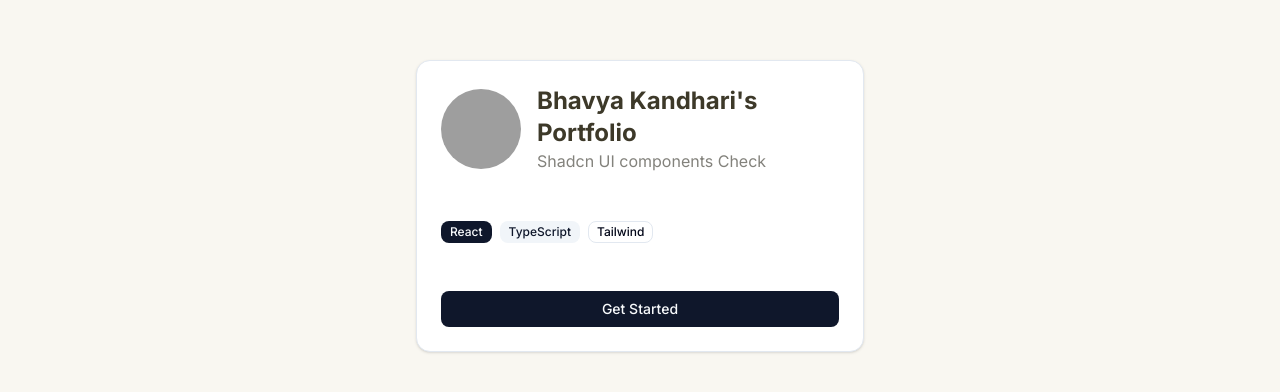
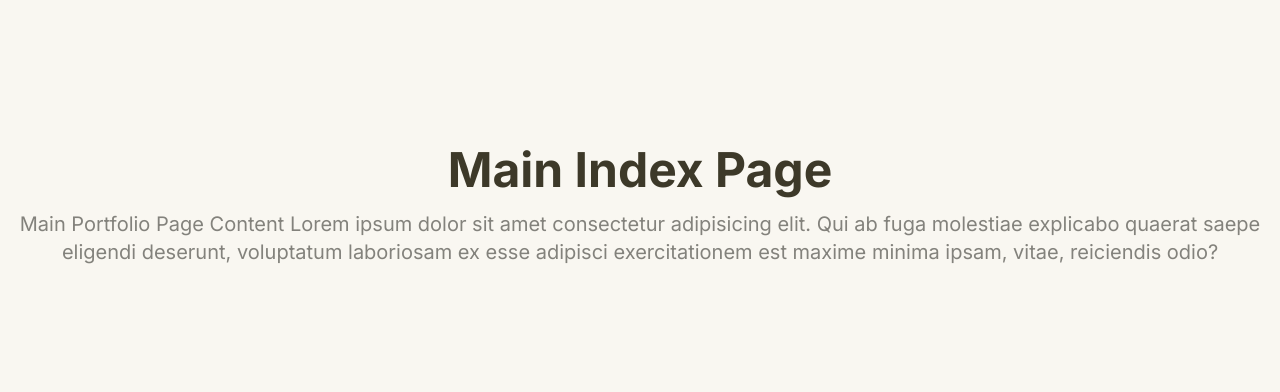
Before and after one commit to bkandh30/bhavya-portfolio-v3, a React (Vite) app: page / in a window 1280 px wide. Shown: the part 194-586 px from the top of the page. Built offline with nearby package versions, Linux system fonts and the light colour scheme; grey boxes are pictures that could not be loaded.

Commit message:
Updated page routes

```diff
--- a/src/App.tsx
+++ b/src/App.tsx
@@ -1,35 +1,25 @@
-import { Button } from "@/components/ui/button";
-import { Card } from "@/components/ui/card";
-import { Badge } from "@/components/ui/badge";
-import { Avatar, AvatarFallback, AvatarImage } from "@/components/ui/avatar";
+import { Toaster as Sonner } from "@/components/ui/sonner";
+import { TooltipProvider } from "@radix-ui/react-tooltip";
+import { QueryClient, QueryClientProvider } from "@tanstack/react-query";
+import { BrowserRouter, Routes, Route } from "react-router-dom";
+import Index from "./pages/Index";
+import NotFound from "./pages/NotFound";
 
-const App = () => {
-  return (
-    <div className="min-h-screen bg-navy flex items-center justify-center p-8">
-      <Card className="max-w-md p-6 space-y-6">
-        <div className="flex items-center gap-4">
-          <Avatar className="h-20 w-20">
-            <AvatarImage src="https://images.unsplash.com/photo-1494790108377-be9c29b29330?w=200&h=200&fit=crop" />
-            <AvatarFallback>CN</AvatarFallback>
-          </Avatar>
-          <div>
-            <h1 className="text-2xl font-bold text-slate">
-              Bhavya Kandhari's Portfolio
-            </h1>
-            <p className="text-slate-muted">Shadcn UI components Check </p>
-          </div>
-        </div>
+const queryClient = new QueryClient();
 
-        <div className="flex flex-wrap gap-2">
-          <Badge>React</Badge>
-          <Badge variant="secondary">TypeScript</Badge>
-          <Badge variant="outline">Tailwind</Badge>
-        </div>
-
-        <Button className="w-full">Get Started</Button>
-      </Card>
-    </div>
-  );
-};
+const App = () => (
+  <QueryClientProvider client={queryClient}>
+    <TooltipProvider>
+      <Sonner />
+      <BrowserRouter>
+        <Routes>
+          <Route path="/" element={<Index />} />
+          {/* Custom Routes above Catch all Routes */}
+          <Route path="*" element={<NotFound />} />
+        </Routes>
+      </BrowserRouter>
+    </TooltipProvider>
+  </QueryClientProvider>
+);
 
 export default App;
```
